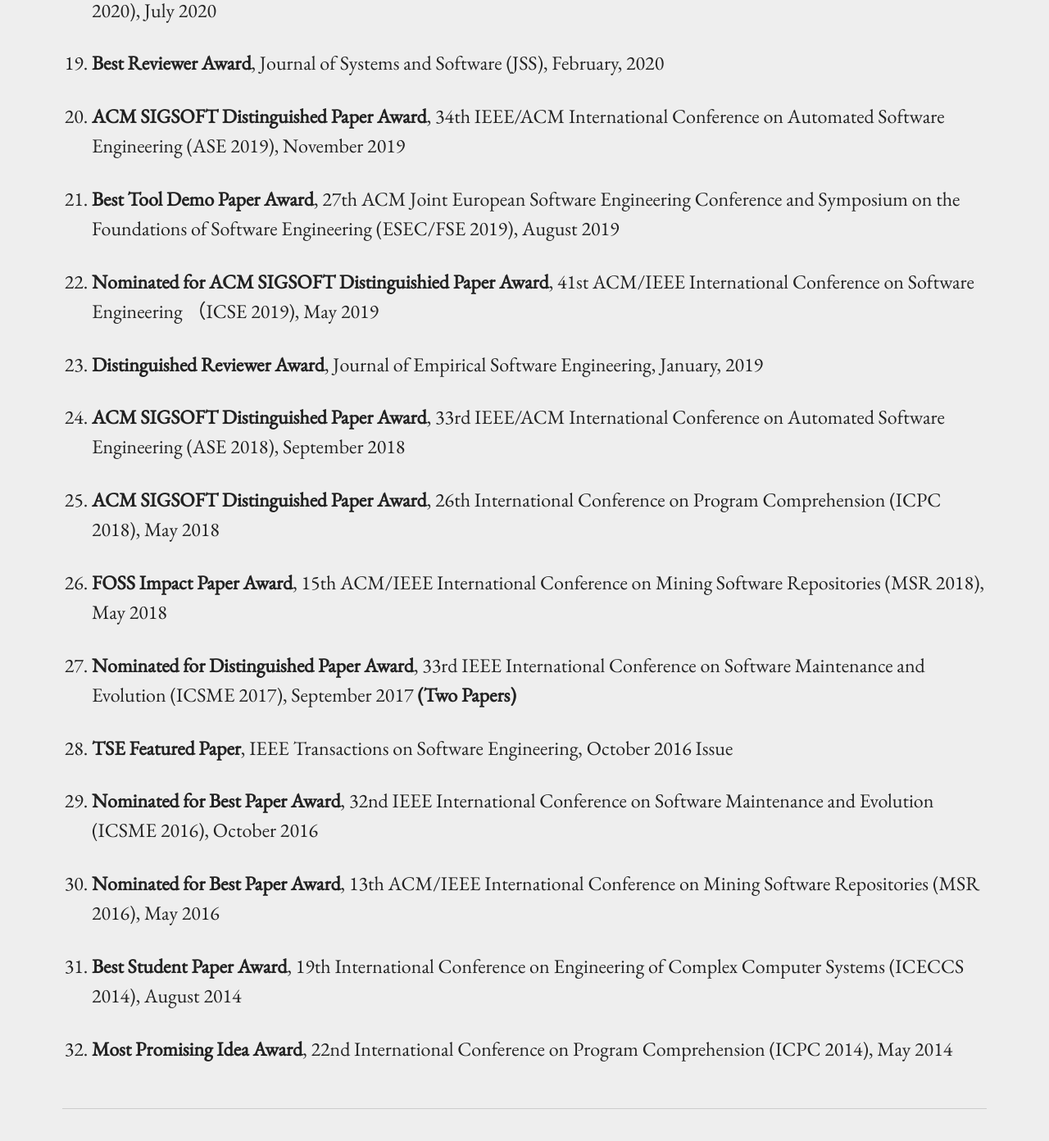
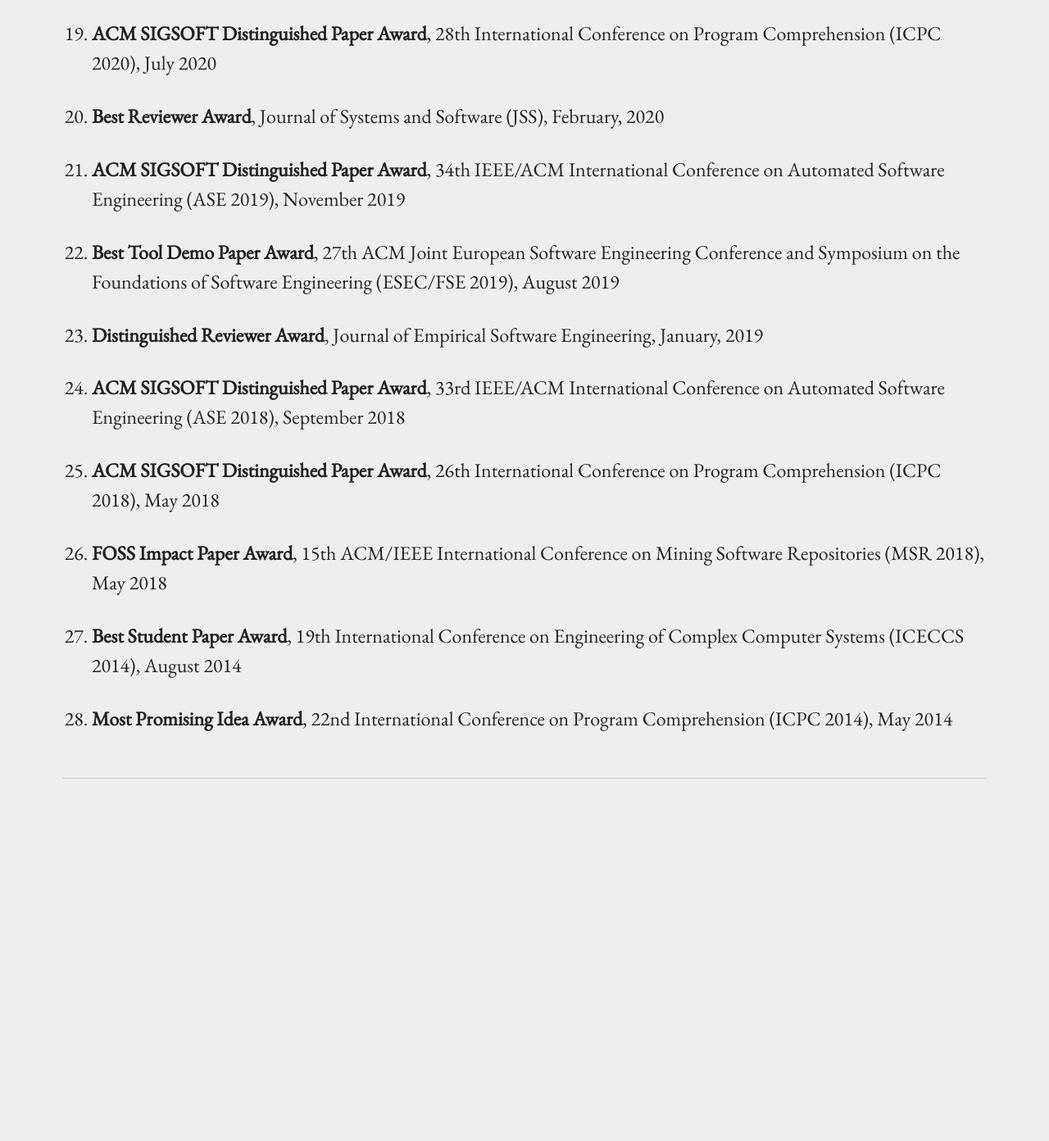
Before and after one commit to xin-xia/xin-xia.github.io, a Jekyll site: the page built from awards.md, in a window 1280 px wide and 1400 px high, scrolled down 1671 px. Shown: the top 1392 px of the window at 82% size. Built offline with Jekyll 4.4.1, drawn with Linux system fonts in a browser that asks for light colours; after the commit the page ends 2668 px from its top, so only the background shows below that; some of the changed text lies outside the part shown.

Commit message:
Update awards.md

```diff
--- a/awards.md
+++ b/awards.md
@@ -4,62 +4,52 @@ title: Awards
 permalink: /awards/
 ---
 
-31. <strong>ACM SIGSOFT Distinguished Paper Award</strong>. 40th IEEE/ACM International Conference on Automated Software Engineering (ASE 2025), November 2025. <br />
-30.  <strong>  Most Influential Paper Award </strong>, for paper Deep Learning for Just-in-Time Defect Prediction published in QRS 2015.  <br />
-29. <strong>   Author Service Award  </strong>, for contributions to Empirical Software Engineering, Springer Nature, May 2025.  <br />
-28. <strong>  Editorial Contribution Award</strong>, for contributions to Automated Software Engineering, Springer Nature, May 2025.  <br />
-27.  <strong>  Distinguished Reviwer  Award</strong>. 34th ACM International Conference on the Foundations of Software Engineering (FSE 2025)， June 2025. <br />
+28. <strong>Best Tool Demo Paper Award</strong>. 32nd Asia-Pacific Software Engineering Conference (APSEC 2025), December 2025. <br />
 
-26. <strong>ACM SIGSOFT Distinguished Paper Award</strong>. 34th ACM International Conference on the Foundations of Software Engineering (FSE 2025)， June 2025. <br />
-25.  <strong>ACM Distinguished Member</strong>. For contributions to empirical software engineering and AI for software engineering. ACM Feb 2025. <br />
+27. <strong>ACM SIGSOFT Distinguished Paper Award</strong>. 40th IEEE/ACM International Conference on Automated Software Engineering (ASE 2025), November 2025. <br />
+26.  <strong>  Most Influential Paper Award </strong>, for paper Deep Learning for Just-in-Time Defect Prediction published in QRS 2015.  <br />
+25. <strong>   Author Service Award  </strong>, for contributions to Empirical Software Engineering, Springer Nature, May 2025.  <br />
+24. <strong>  Editorial Contribution Award</strong>, for contributions to Automated Software Engineering, Springer Nature, May 2025.  <br />
+23.  <strong>  Distinguished Reviwer  Award</strong>. 34th ACM International Conference on the Foundations of Software Engineering (FSE 2025)， June 2025. <br />
 
-24.  <strong> Best Student Paper Award </strong>. 40th International Conference on Software Maintenance and Evolution (ICSME 2024), October 2024.  <br />
-23. <strong>MSR FOSS Impact Paper Award</strong>. 21st International Conference on Mining Software Repositories （MSR 2024）， April 2024. <br />
+22. <strong>ACM SIGSOFT Distinguished Paper Award</strong>. 34th ACM International Conference on the Foundations of Software Engineering (FSE 2025)， June 2025. <br />
+21.  <strong>ACM Distinguished Member</strong>. For contributions to empirical software engineering and AI for software engineering. ACM Feb 2025. <br />
 
-22. <strong>ACM SIGSOFT Distinguished Paper Award</strong>. 21st International Conference on Mining Software Repositories （MSR 2024）， April 2024. <br />
-21. <strong>ACM SIGSOFT Distinguished Paper Award</strong>. 46th International Conference on Software Engineering (ICSE 2024), April 2024. <br />
+20.  <strong> Best Student Paper Award </strong>. 40th International Conference on Software Maintenance and Evolution (ICSME 2024), October 2024.  <br />
+19. <strong>MSR FOSS Impact Paper Award</strong>. 21st International Conference on Mining Software Repositories （MSR 2024）， April 2024. <br />
 
-20. <strong>IEEE Transactions on Software Engineering 2021 Best Paper Award Runner-Up</strong>,  IEEE Transactions on Software Engineering, December 2022. Source: https://www.computer.org/publications/best-paper-award-winners <br />
+18. <strong>ACM SIGSOFT Distinguished Paper Award</strong>. 21st International Conference on Mining Software Repositories （MSR 2024）， April 2024. <br />
+17. <strong>ACM SIGSOFT Distinguished Paper Award</strong>. 46th International Conference on Software Engineering (ICSE 2024), April 2024. <br />
 
-20. <strong>IEEE Computer Society TCSE  Distinguished Paper Award</strong>,  29th IEEE International Conference on Software Analysis, Evolution and Reengineering (SANER 2022), March, 2022 <br />
+16. <strong>IEEE Transactions on Software Engineering 2021 Best Paper Award Runner-Up</strong>,  IEEE Transactions on Software Engineering, December 2022. Source: https://www.computer.org/publications/best-paper-award-winners <br />
 
-19. <strong>ACM SIGSOFT Early Career Researcher Award</strong>. For contributions to AI and SE, mining software repositories, and empirical software engineering. ACM SIGSOFT, March, 2022  <br />
+15. <strong>IEEE Computer Society TCSE  Distinguished Paper Award</strong>,  29th IEEE International Conference on Software Analysis, Evolution and Reengineering (SANER 2022), March, 2022 <br />
 
-18. <strong>ACM SIGSOFT Distinguished Paper Award</strong>,  36th IEEE/ACM International Conference on Automated Software Engineering (ASE 2021), November 2021 <br />
+14. <strong>ACM SIGSOFT Early Career Researcher Award</strong>. For contributions to AI and SE, mining software repositories, and empirical software engineering. ACM SIGSOFT, March, 2022  <br />
 
-17. <strong>Rising Star (Top 40 Young Researchers) in Australia</strong> (one of the five recipients in the Engineering & Computer Science area) by The Australian. Source: https://specialreports.theaustralian.com.au/1540291/27/. September 2020  <br />
+13. <strong>ACM SIGSOFT Distinguished Paper Award</strong>,  36th IEEE/ACM International Conference on Automated Software Engineering (ASE 2021), November 2021 <br />
 
-16. <strong>ACM SIGSOFT Distinguished Paper Award</strong>,  35th IEEE/ACM International Conference on Automated Software Engineering (ASE 2020), September 2020 <br />
+12. <strong>Rising Star (Top 40 Young Researchers) in Australia</strong> (one of the five recipients in the Engineering & Computer Science area) by The Australian. Source: https://specialreports.theaustralian.com.au/1540291/27/. September 2020  <br />
 
-15. <strong>ACM SIGSOFT Distinguished Paper Award</strong>,  28th International Conference on Program Comprehension (ICPC 2020), July 2020 <br />
+11. <strong>ACM SIGSOFT Distinguished Paper Award</strong>,  35th IEEE/ACM International Conference on Automated Software Engineering (ASE 2020), September 2020 <br />
 
-14. <strong>Best Reviewer Award</strong>, Journal of Systems and Software (JSS), February, 2020
+10. <strong>ACM SIGSOFT Distinguished Paper Award</strong>,  28th International Conference on Program Comprehension (ICPC 2020), July 2020 <br />
 
-13. <strong>ACM SIGSOFT Distinguished Paper Award</strong>, 34th IEEE/ACM International Conference on Automated Software Engineering (ASE 2019), November 2019 <br />
+9. <strong>Best Reviewer Award</strong>, Journal of Systems and Software (JSS), February, 2020
 
-12. <strong> Best Tool Demo Paper Award</strong>,   27th ACM Joint European Software Engineering Conference and Symposium on the Foundations of Software Engineering (ESEC/FSE 2019), August 2019 <br />
+8. <strong>ACM SIGSOFT Distinguished Paper Award</strong>, 34th IEEE/ACM International Conference on Automated Software Engineering (ASE 2019), November 2019 <br />
+
+7. <strong> Best Tool Demo Paper Award</strong>,   27th ACM Joint European Software Engineering Conference and Symposium on the Foundations of Software Engineering (ESEC/FSE 2019), August 2019 <br />
 
 
-11. <strong> Nominated for  ACM SIGSOFT Distinguishied Paper Award</strong>,  41st ACM/IEEE International Conference on Software Engineering （ICSE 2019), May 2019 <br />
+6.  <strong>Distinguished Reviewer Award</strong>, Journal of Empirical Software Engineering, January, 2019 <br />
 
-10.  <strong>Distinguished Reviewer Award</strong>, Journal of Empirical Software Engineering, January, 2019 <br />
+5. <strong>ACM SIGSOFT Distinguished Paper Award</strong>, 33rd IEEE/ACM International Conference on Automated Software Engineering (ASE 2018), September 2018 <br />
 
-9. <strong>ACM SIGSOFT Distinguished Paper Award</strong>, 33rd IEEE/ACM International Conference on Automated Software Engineering (ASE 2018), September 2018 <br />
+4. <strong>ACM SIGSOFT Distinguished Paper Award</strong>,  26th International Conference on Program Comprehension (ICPC 2018), May 2018 <br />
 
-8. <strong>ACM SIGSOFT Distinguished Paper Award</strong>,  26th International Conference on Program Comprehension (ICPC 2018), May 2018 <br />
-
-7. <strong>FOSS Impact Paper Award</strong>, 15th ACM/IEEE International Conference
+3. <strong>FOSS Impact Paper Award</strong>, 15th ACM/IEEE International Conference
 on Mining Software Repositories (MSR 2018), May 2018 <br />
-
-
-6. <strong>Nominated for Distinguished Paper Award</strong>, 33rd IEEE International Conference on Software Maintenance and Evolution (ICSME 2017), September 2017 <strong>(Two Papers)</strong> <br />
-
-5. <strong>TSE Featured Paper</strong>, IEEE Transactions on Software Engineering, October 2016 Issue <br />
-
-4. <strong>Nominated for Best Paper Award</strong>, 32nd IEEE International Conference on Software Maintenance and Evolution (ICSME 2016), October 2016 <br />
-
-3. <strong>Nominated for Best Paper Award</strong>, 13th ACM/IEEE International Conference
-on Mining Software Repositories (MSR 2016), May 2016 <br />
 
 2. <strong>Best Student Paper Award</strong>, 19th International Conference on Engineering
 of Complex Computer Systems (ICECCS 2014), August 2014 <br />
```
